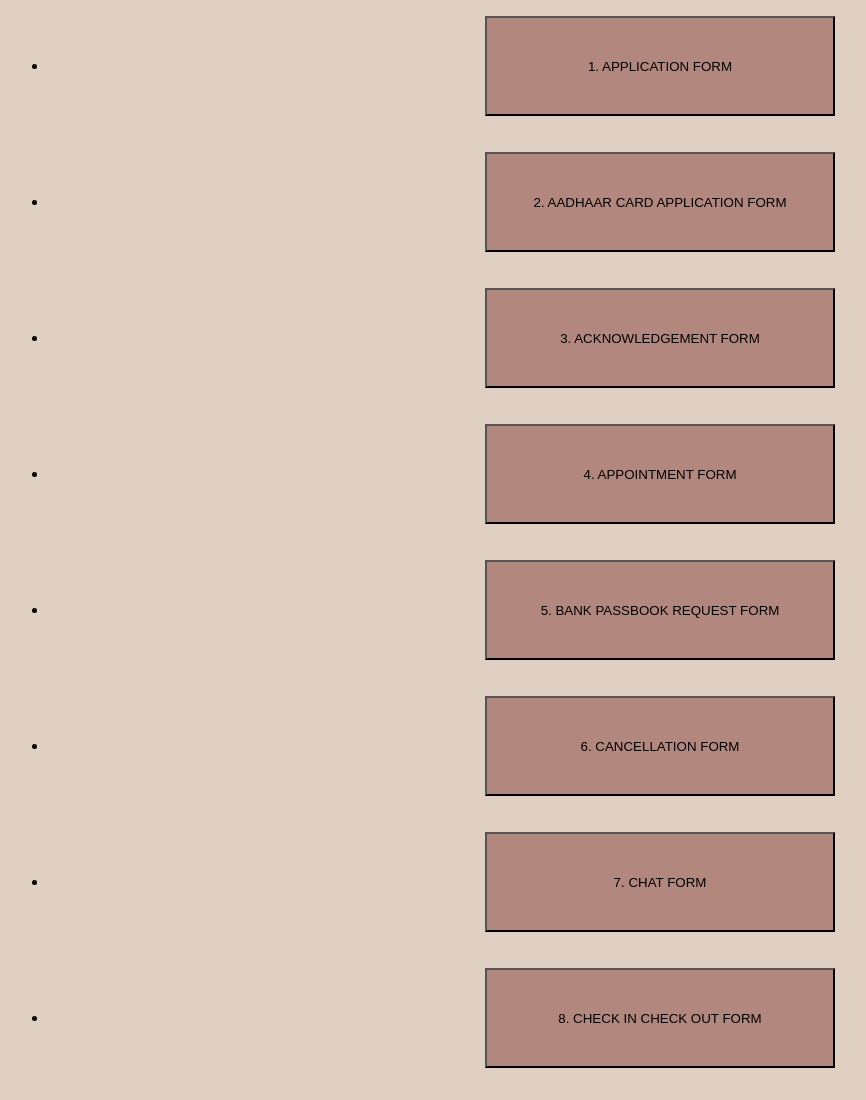
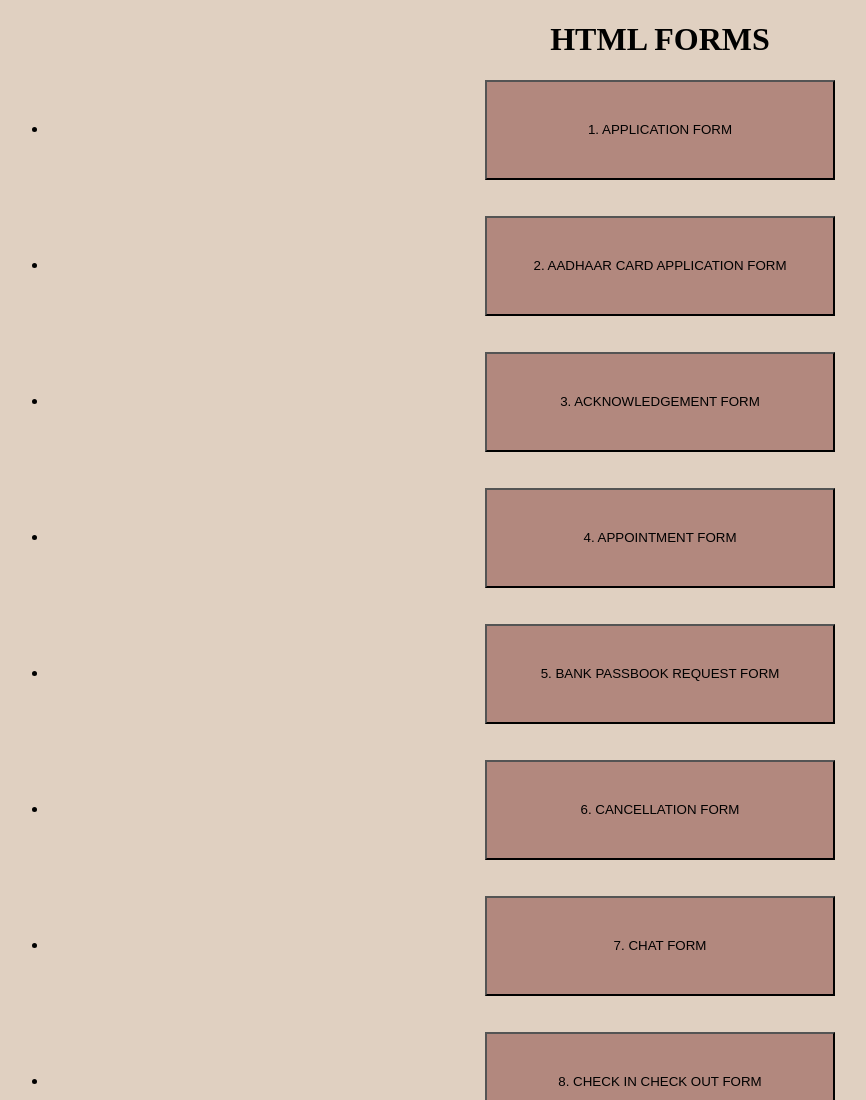
Before and after one commit to VARSHINI22009118/MERN-HTML-FORMS, a plain HTML site: page index.html in a window 1280 px wide. Shown: the top 1100 px of the page, without its empty margins (0-866 px from the left). Drawn offline with Linux system fonts and the light colour scheme.

```diff
--- a/index.html
+++ b/index.html
@@ -8,7 +8,7 @@
 <body ALIGN="center" bgcolor="#E0D0C1" >
     <ul>
 
-
+    <h1> HTML FORMS </h1>
     <!-- Anchor element styled as a button -->
     <li><a href="application.html" target="_blank">
         <button type="button" style="width: 350px; height: 100px; background-color: #B2887E;">1. APPLICATION FORM</button>
```
